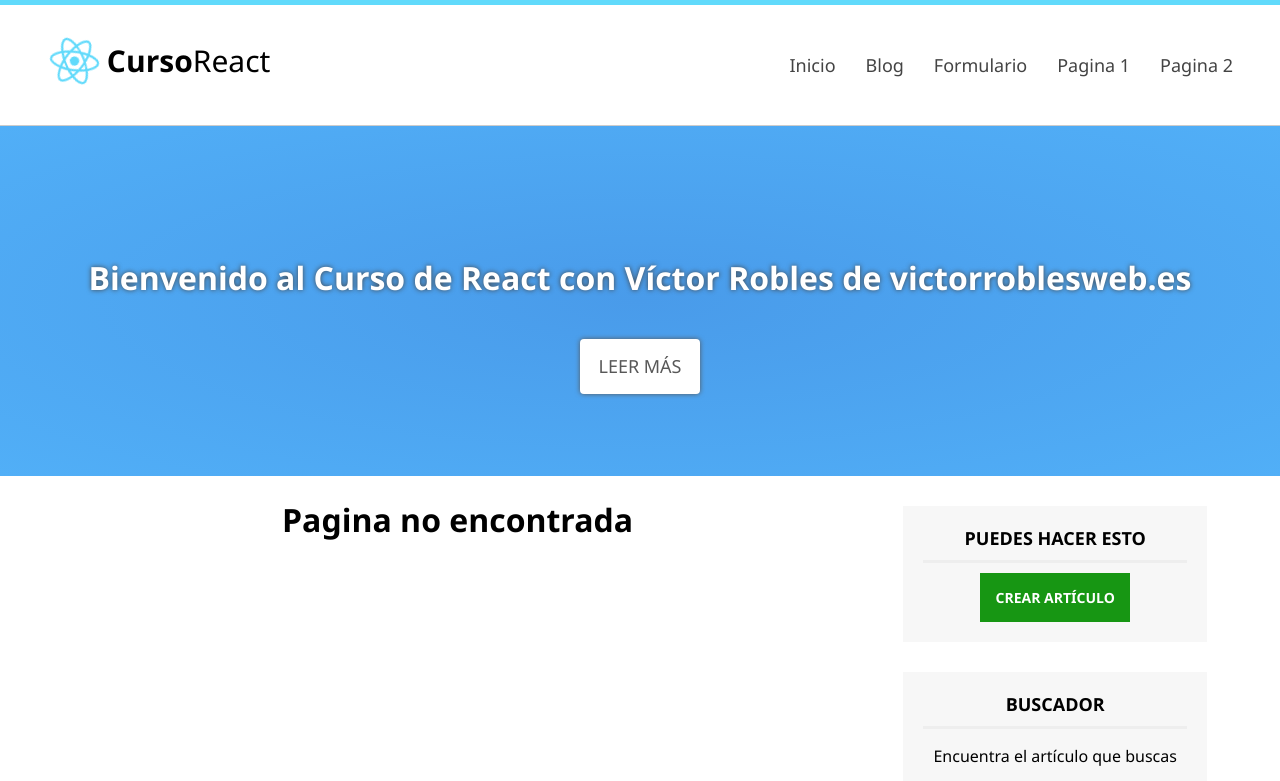
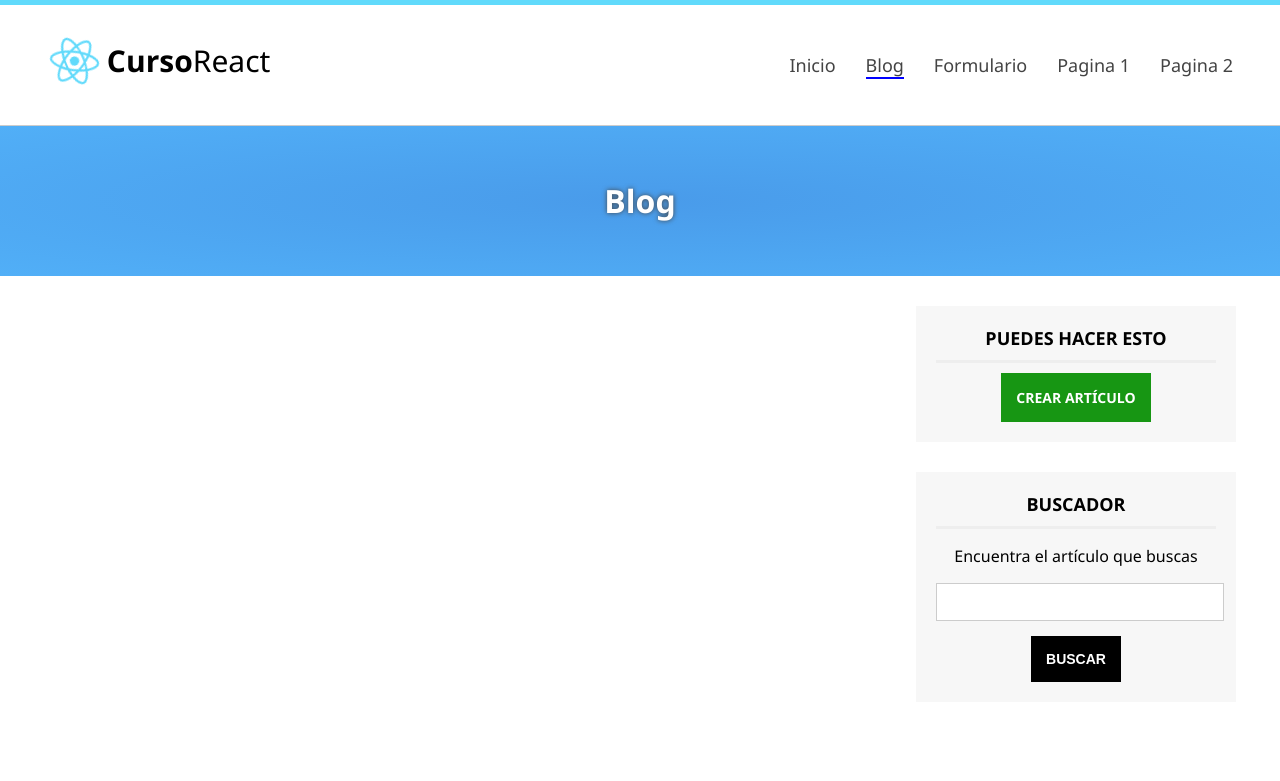
Before and after one commit to elgranjm3000/reactLeaning, a React (Create React App) app: page /blog in a window 1280 px wide. Shown: the top 781 px of the page. Built offline with nearby package versions, Linux system fonts and the light colour scheme.

Commit message:
rutas reales

```diff
--- a/src/Router.js
+++ b/src/Router.js
@@ -9,6 +9,8 @@ import Header from './components/Header';
 import Slyder from './components/Slyder';
 import Sidebar from './components/Sidebar';
 import Footer from './components/Footer';
+import Blog from './components/Blog'
+import Home from "./components/Home";
 class Router extends Component{
 
 
@@ -19,22 +21,17 @@ class Router extends Component{
 
                 <BrowserRouter>
                  <Header/>
-                 <Slyder
-                    title = "Bienvenido al Curso de React con Víctor Robles de victorroblesweb.es"
-                    btn = {btnString}
-                />
-                 <div className="center">
+
+
                     <Routes>
-                            <Route exact path="/" element={<Peliculas/>} ></Route>
-                            <Route exact path="/ruta-prueba" element={<SeccionPrueba/>} ></Route>
+                            <Route exact path="/" element={<Home/>} ></Route>
+                            <Route exact path="/blog" element={<Blog/>} ></Route>
                             <Route exact path="/segunda-prueba" element={<Micomponente/>} ></Route>
                             <Route exact path="/pagina1" element={<h1>Prueba</h1>}/>
                             <Route exact path="/pagina/:userid" element={<Pagina/>}/>
                             <Route path="*" element={<NotFound />} />
                     </Routes>
-                    <Sidebar/>
-                        <div className='clearfix'></div>
-                    </div>
+
                     <Footer/>
 
                 </BrowserRouter>
--- /dev/null
+++ b/src/components/Blog.js
@@ -0,0 +1,29 @@
+import React, { Component } from "react";
+import Slyder from "./Slyder";
+import Sidebar from "./Sidebar";
+class Blog extends Component {
+
+
+    render() {
+
+        return (
+            <div id="blog">
+                <Slyder
+                    title="Blog"
+                    size="slider-small" />
+
+                <div className="center" id="content">
+
+                    <div className="clearfix"></div>
+                </div>
+                <Sidebar blog="true" />
+                <div className='clearfix'></div>
+
+            </div>
+
+
+        );
+    }
+}
+
+export default Blog;
--- a/src/components/Header.js
+++ b/src/components/Header.js
@@ -23,7 +23,7 @@ class Header extends Component {
                             <NavLink to="/" activeClassName="active">Inicio</NavLink>
                         </li>
                         <li>
-                            <NavLink to="/ruta-prueba" activeClassName="active">Blog</NavLink>
+                            <NavLink to="/blog" activeClassName="active">Blog</NavLink>
                         </li>
                         <li>
                             <NavLink to="/segunda-prueba" activeClassName="active">Formulario</NavLink>
--- /dev/null
+++ b/src/components/Home.js
@@ -0,0 +1,30 @@
+import React, { Component } from "react";
+import Slyder from "./Slyder";
+import Sidebar from "./Sidebar";
+class Home extends Component {
+
+
+    render() {
+
+        return (
+            <div id="home">
+                <Slyder
+                    title="Home"
+                    size="slider-big"
+                    btn="Leer mas"/>
+
+                <div className="center" id="content">
+
+                    <div className="clearfix"></div>
+                </div>
+                <Sidebar />
+                <div className='clearfix'></div>
+
+            </div>
+
+
+        );
+    }
+}
+
+export default Home;
--- a/src/components/Sidebar.js
+++ b/src/components/Sidebar.js
@@ -5,11 +5,12 @@ class Sidebar extends Component{
     render(){
         return (
             <aside id="sidebar">
+                {this.props.blog === "true" &&
                 <div id="nav-blog" className="sidebar-item">
                     <h3>Puedes hacer esto</h3>
                     <a href="#" className="btn btn-success">Crear artículo</a>
                 </div>
-
+                }
                 <div id="search" className="sidebar-item">
                         <h3>Buscador</h3>
                         <p>Encuentra el artículo que buscas</p>
--- a/src/components/Slyder.js
+++ b/src/components/Slyder.js
@@ -4,9 +4,12 @@ class Slyder extends Component{
 
     render(){
         return (
-            <div id="slider" className="slider-big">
+            <div id="slider" className={this.props.size}>
                 <h1>{this.props.title}</h1>
-                <a href="#" className="btn-white">{this.props.btn}</a>
+                {this.props.btn &&
+                        <a href="#" className="btn-white">{this.props.btn}</a>
+                }
+
             </div>
         );
     }
```
